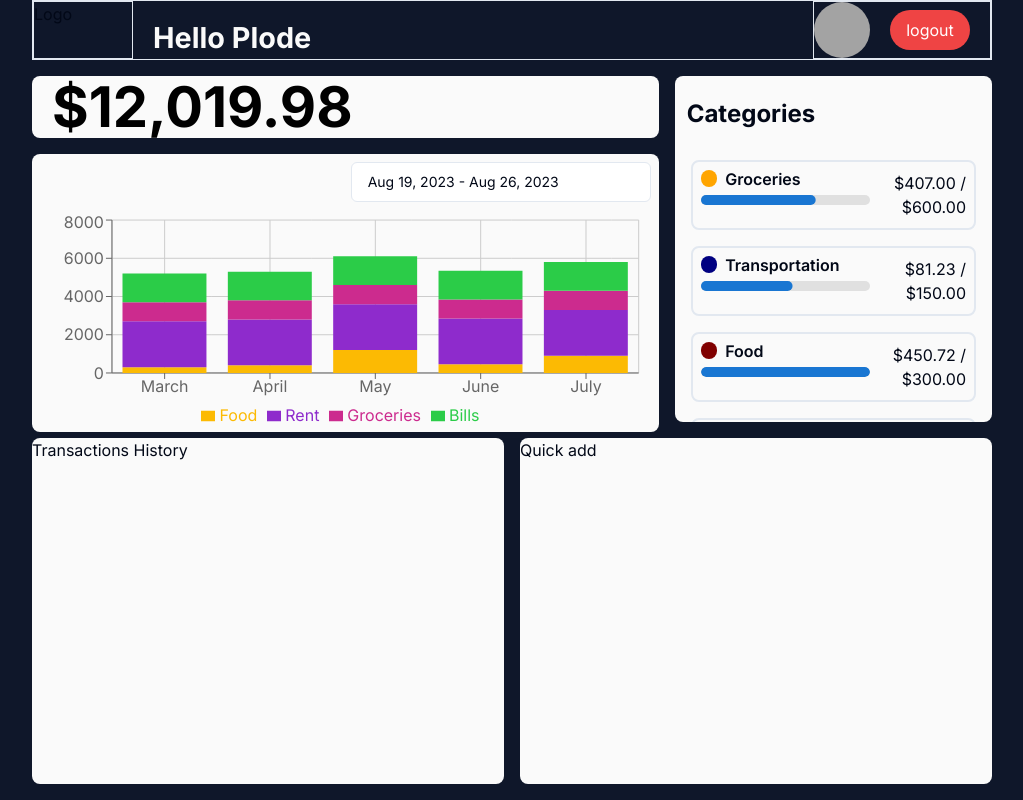
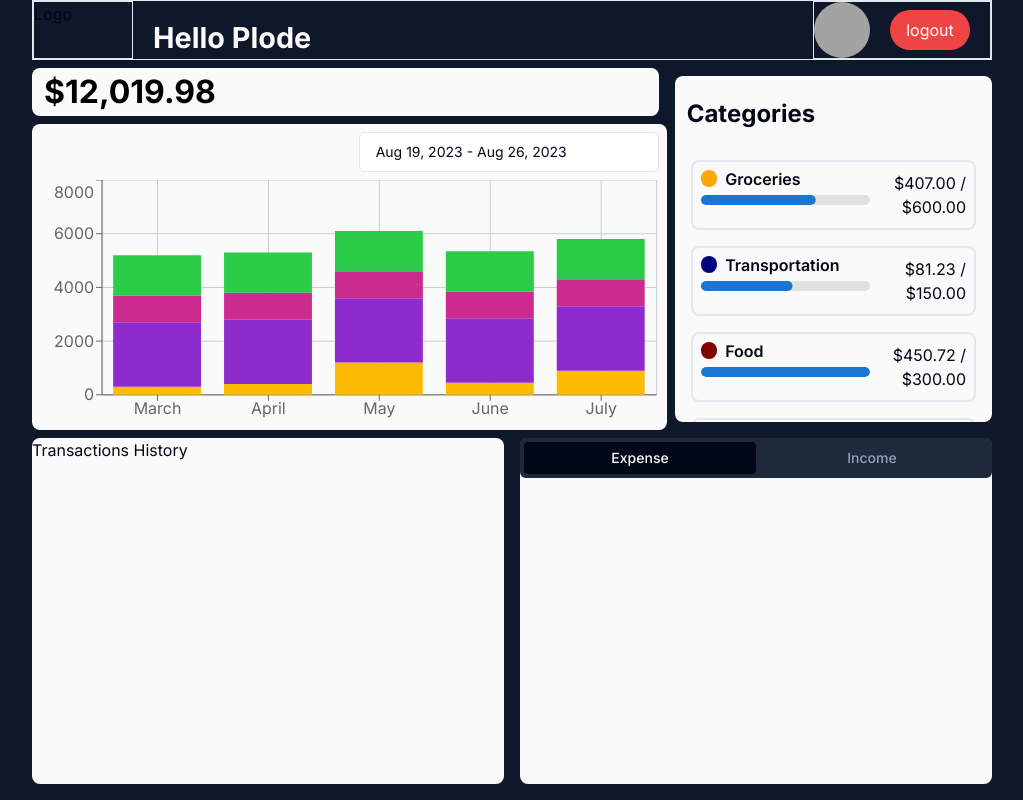
Before and after one commit to plode-v/moeny-tracker, a Next.js app: page /dashboard in a window 1280 px wide. Shown: the whole page, without its empty margins (128-1151 px from the left). Built offline with nearby package versions, Linux system fonts and the light colour scheme.

Commit message:
Update quick add component

```diff
--- a/components/Amount.tsx
+++ b/components/Amount.tsx
@@ -3,8 +3,8 @@
 
 const Amount = () => {
   return (
-    <div className='m-2 lg:ml-0 ml-4 mt-4 rounded-lg h-1/6 flex items-center bg-neutral-50'>
-        <h1 className='text-[1.5rem] sm:text-[2.5rem] lg:text-[3.5rem] font-bold ml-5 text-black'>
+    <div className='m-2 lg:ml-0 rounded-lg h-[3rem] 3xl:h-1/6 flex items-center bg-neutral-50'>
+        <h1 className='text-[1.5rem] sm:text-[2rem] 3xl:text-[3.5rem] font-bold ml-3 3xl:ml-5 text-black'>
             {/* TODO: dynamic number and currency */}
             {currencyFormat(12019.98)}
         </h1>
--- a/components/ColumnChart.tsx
+++ b/components/ColumnChart.tsx
@@ -43,7 +43,7 @@
   ]
 
   return (
-    <div className='m-2 ml-4 lg:ml-0 rounded-lg h-5/6 bg-neutral-50'>
+    <div className='ml-2 lg:ml-0 rounded-lg h-5/6 bg-neutral-50'>
       <div className='w-full flex justify-end p-2'>
         <DateRangePicker />
       </div>
@@ -52,21 +52,21 @@
         {/* TODO: Can adjust date range */}
         <ResponsiveContainer width='100%' height='80%' className='bg-transparent'>
             <BarChart
-              width={400}
-              height={400}
+              width={300}
+              height={300}
               data={data}
               margin={{
-                top: 10,
-                right: 20,
-                bottom: 5,
-                left: 20
+                top: 0,
+                right: 10,
+                bottom: 0,
+                left: 10
               }}
             >
               <CartesianGrid strokeDasharray="100 0" />
               <XAxis dataKey="date" />
               <YAxis />
               <Tooltip />
-              <Legend />
+              {/* <Legend /> */}
               <Bar dataKey='Food' fill='#fcba03' stackId='a' />
               <Bar dataKey='Rent' fill='#8e2bcc' stackId='a' />
               <Bar dataKey='Groceries' fill='#cc2b8e' stackId='a' />
--- a/components/QuickAdd.tsx
+++ b/components/QuickAdd.tsx
@@ -1,10 +1,19 @@
 import React from 'react'
+import { Tabs, TabsTrigger, TabsContent, TabsList } from './ui/tabs'
 
 const QuickAdd = () => {
   return (
     <div className='w-1/2 m-2 mr-4 lg:mr-0 mb-4 rounded-lg bg-neutral-50'>
-        Quick add
-        {/* TODO: use shadcn tabs */}
+      <Tabs defaultValue='Expense' className='w-full dark'>
+        <TabsList className='grid grid-cols-2 w-full'>
+          <TabsTrigger value='Expense'>Expense</TabsTrigger>
+          <TabsTrigger value='Income'>Income</TabsTrigger>
+        </TabsList>
+        <TabsContent value='Expense'>
+
+        </TabsContent>
+
+      </Tabs>
   </div>
   )
 }
--- /dev/null
+++ b/components/ui/tabs.tsx
@@ -0,0 +1,55 @@
+"use client"
+
+import * as React from "react"
+import * as TabsPrimitive from "@radix-ui/react-tabs"
+
+import { cn } from "@/lib/utils"
+
+const Tabs = TabsPrimitive.Root
+
+const TabsList = React.forwardRef<
+  React.ElementRef<typeof TabsPrimitive.List>,
+  React.ComponentPropsWithoutRef<typeof TabsPrimitive.List>
+>(({ className, ...props }, ref) => (
+  <TabsPrimitive.List
+    ref={ref}
+    className={cn(
+      "inline-flex h-10 items-center justify-center rounded-md bg-muted p-1 text-muted-foreground",
+      className
+    )}
+    {...props}
+  />
+))
+TabsList.displayName = TabsPrimitive.List.displayName
+
+const TabsTrigger = React.forwardRef<
+  React.ElementRef<typeof TabsPrimitive.Trigger>,
+  React.ComponentPropsWithoutRef<typeof TabsPrimitive.Trigger>
+>(({ className, ...props }, ref) => (
+  <TabsPrimitive.Trigger
+    ref={ref}
+    className={cn(
+      "inline-flex items-center justify-center whitespace-nowrap rounded-sm px-3 py-1.5 text-sm font-medium ring-offset-background transition-all focus-visible:outline-none focus-visible:ring-2 focus-visible:ring-ring focus-visible:ring-offset-2 disabled:pointer-events-none disabled:opacity-50 data-[state=active]:bg-background data-[state=active]:text-foreground data-[state=active]:shadow-sm",
+      className
+    )}
+    {...props}
+  />
+))
+TabsTrigger.displayName = TabsPrimitive.Trigger.displayName
+
+const TabsContent = React.forwardRef<
+  React.ElementRef<typeof TabsPrimitive.Content>,
+  React.ComponentPropsWithoutRef<typeof TabsPrimitive.Content>
+>(({ className, ...props }, ref) => (
+  <TabsPrimitive.Content
+    ref={ref}
+    className={cn(
+      "mt-2 ring-offset-background focus-visible:outline-none focus-visible:ring-2 focus-visible:ring-ring focus-visible:ring-offset-2",
+      className
+    )}
+    {...props}
+  />
+))
+TabsContent.displayName = TabsPrimitive.Content.displayName
+
+export { Tabs, TabsList, TabsTrigger, TabsContent }
--- a/package.json
+++ b/package.json
@@ -15,6 +15,7 @@
     "@radix-ui/react-popover": "^1.0.6",
     "@radix-ui/react-scroll-area": "^1.0.4",
     "@radix-ui/react-slot": "^1.0.2",
+    "@radix-ui/react-tabs": "^1.0.4",
     "@types/node": "20.5.6",
     "@types/react": "18.2.21",
     "@types/react-dom": "18.2.7",
```
Also changed, not shown: 1 other file (tests, documents, lock files or other folders).
